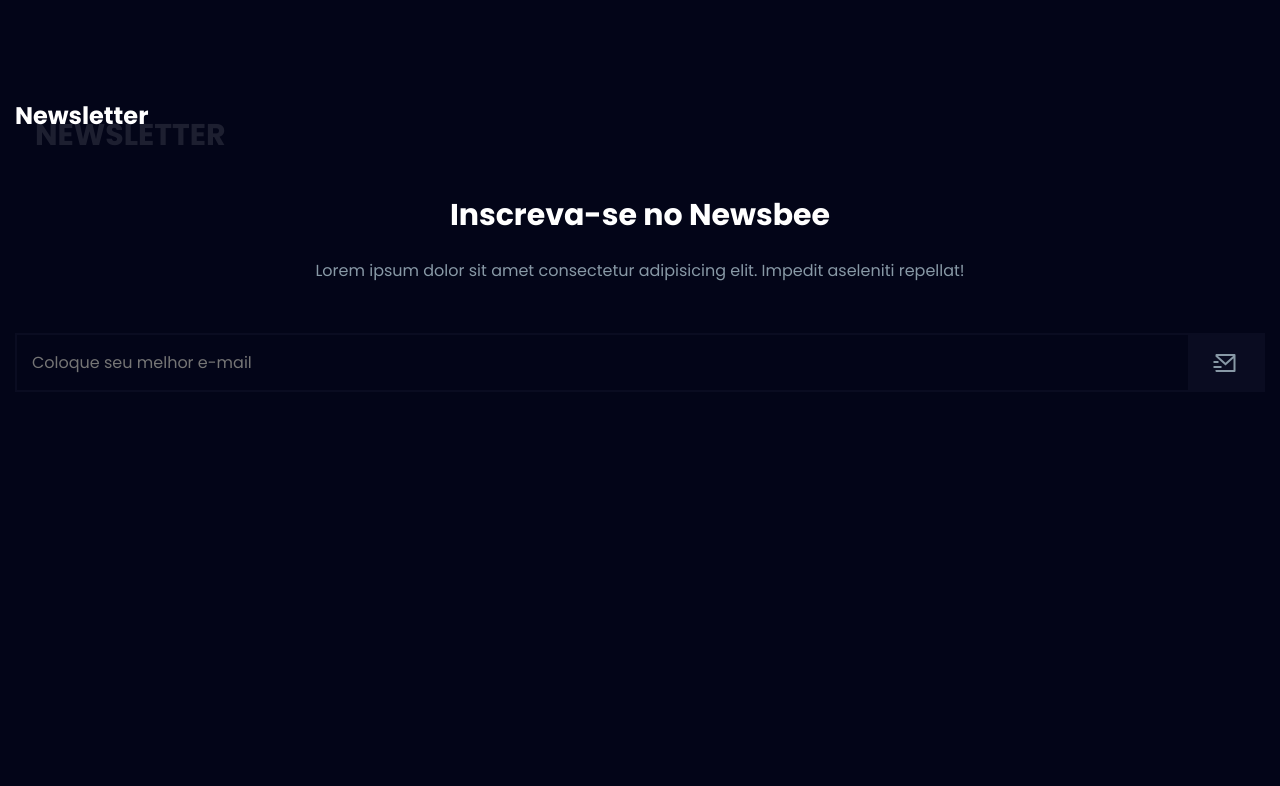
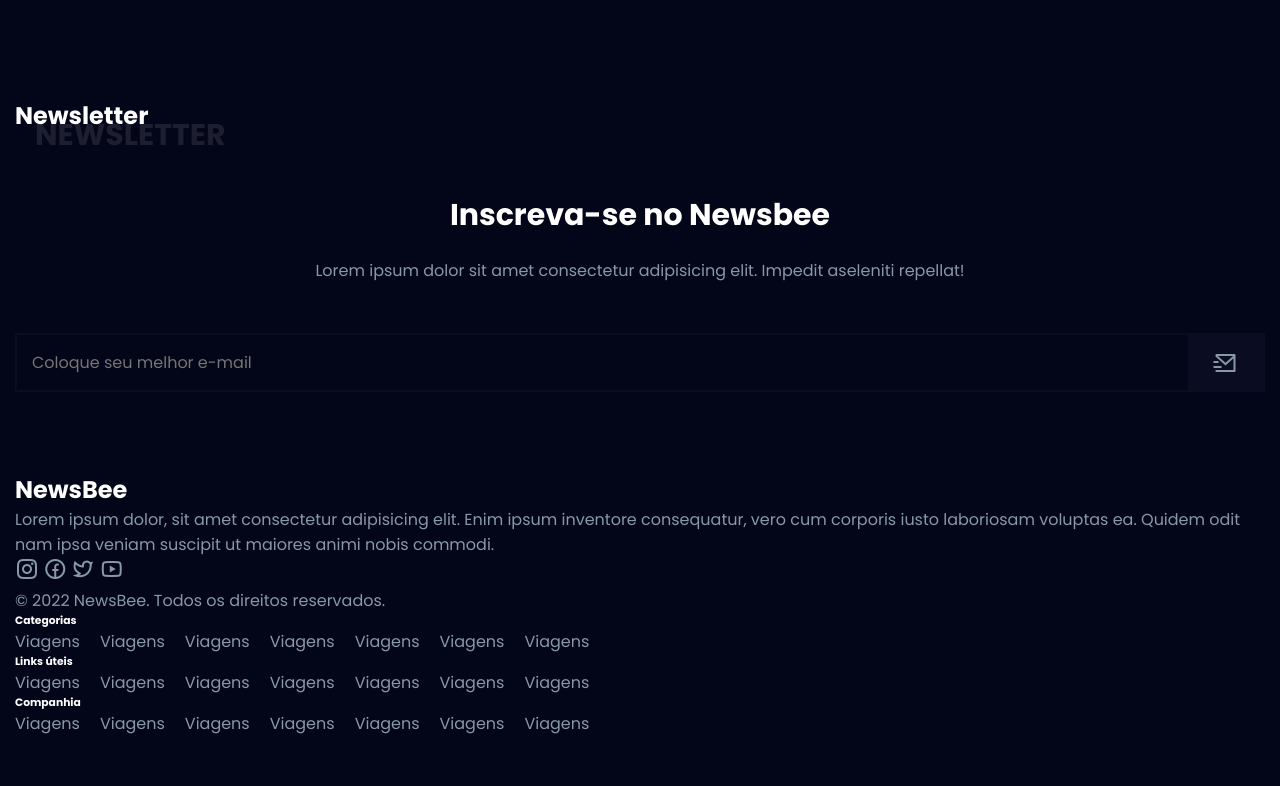
Before and after one commit to alangeek/blog-template, a plain HTML site: page index.html in a window 1280 px wide. Shown: the part 7284-8070 px from the top of the page. Before the commit the page ends 7706 px from the top, so only its background shows below. Drawn offline with nearby package versions, Linux system fonts and the light colour scheme.

Commit message:
chore: Footer - HTML

```diff
--- a/index.html
+++ b/index.html
@@ -537,6 +537,125 @@
   </section>
 
   <!-- Footer -->
+  <footer class="footer section">
+    <div class="footer-container container d-grid">
+
+      <div class="company-data">
+        <a href="./index.html">
+          <h2 class="logo">NewsBee</h2>
+        </a>
+
+        <p class="company-description">
+          Lorem ipsum dolor, sit amet consectetur adipisicing elit. Enim ipsum inventore consequatur, vero cum corporis
+          iusto laboriosam voluptas ea. Quidem odit nam ipsa veniam suscipit ut maiores animi nobis commodi.
+        </p>
+
+        <ul class="list social-media">
+          <li class="list-item">
+            <a href="#" class="list-link">
+              <i class="ri-instagram-line"></i>
+            </a>
+            <a href="#" class="list-link">
+              <i class="ri-facebook-circle-line"></i>
+            </a>
+            <a href="#" class="list-link">
+              <i class="ri-twitter-line"></i>
+            </a>
+            <a href="#" class="list-link">
+              <i class="ri-youtube-line"></i>
+            </a>
+          </li>
+        </ul>
+
+        <span class="copyright-nootice">&copy; 2022 NewsBee. Todos os direitos reservados.</span>
+      </div>
+
+      <div>
+        <h6 class="title footer-title">Categorias</h6>
+
+        <ul class="list footer list">
+          <li class="list-item">
+            <a href="#" class="list-link">Viagens</a>
+          </li>
+          <li class="list-item">
+            <a href="#" class="list-link">Viagens</a>
+          </li>
+          <li class="list-item">
+            <a href="#" class="list-link">Viagens</a>
+          </li>
+          <li class="list-item">
+            <a href="#" class="list-link">Viagens</a>
+          </li>
+          <li class="list-item">
+            <a href="#" class="list-link">Viagens</a>
+          </li>
+          <li class="list-item">
+            <a href="#" class="list-link">Viagens</a>
+          </li>
+          <li class="list-item">
+            <a href="#" class="list-link">Viagens</a>
+          </li>
+        </ul>
+      </div>
+
+      <div>
+        <h6 class="title footer-title">Links úteis</h6>
+
+        <ul class="list footer list">
+          <li class="list-item">
+            <a href="#" class="list-link">Viagens</a>
+          </li>
+          <li class="list-item">
+            <a href="#" class="list-link">Viagens</a>
+          </li>
+          <li class="list-item">
+            <a href="#" class="list-link">Viagens</a>
+          </li>
+          <li class="list-item">
+            <a href="#" class="list-link">Viagens</a>
+          </li>
+          <li class="list-item">
+            <a href="#" class="list-link">Viagens</a>
+          </li>
+          <li class="list-item">
+            <a href="#" class="list-link">Viagens</a>
+          </li>
+          <li class="list-item">
+            <a href="#" class="list-link">Viagens</a>
+          </li>
+        </ul>
+      </div>
+
+      <div>
+        <h6 class="title footer-title">Companhia</h6>
+
+        <ul class="list footer list">
+          <li class="list-item">
+            <a href="#" class="list-link">Viagens</a>
+          </li>
+          <li class="list-item">
+            <a href="#" class="list-link">Viagens</a>
+          </li>
+          <li class="list-item">
+            <a href="#" class="list-link">Viagens</a>
+          </li>
+          <li class="list-item">
+            <a href="#" class="list-link">Viagens</a>
+          </li>
+          <li class="list-item">
+            <a href="#" class="list-link">Viagens</a>
+          </li>
+          <li class="list-item">
+            <a href="#" class="list-link">Viagens</a>
+          </li>
+          <li class="list-item">
+            <a href="#" class="list-link">Viagens</a>
+          </li>
+        </ul>
+      </div>
+
+    </div>
+  </footer>
 
   <!-- Swiper.js -->
   <script src="./assets/js/swiper-bundle.min.js"></script>
```
